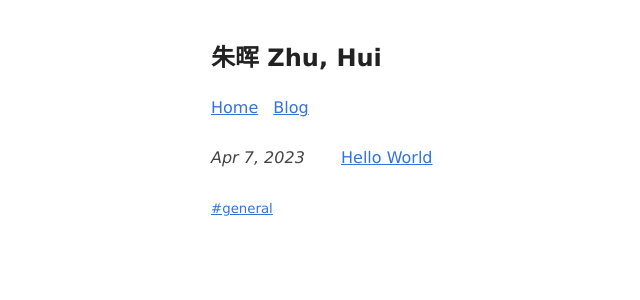
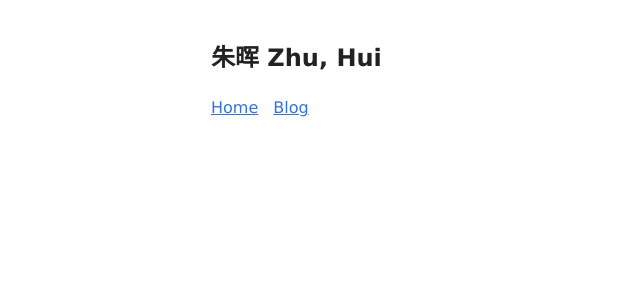
Before and after one commit to hui-math/hui-math.github.io, a Jekyll site: the page built from blog.md, in a window 1280 px wide. Shown: the top 300 px of the page, without its empty margins (69-709 px from the left). Built offline with Jekyll 4.4.1, drawn with Linux system fonts in a browser that asks for light colours.

Commit message:
remove tag

```diff
--- a/_posts/2023-04-07-Hello-World.md
+++ b/_posts/2023-04-07-Hello-World.md
@@ -3,8 +3,7 @@ layout: post
 title: Hello World
 subtitle: A test of the blogging functionality
 date: 2023-04-07 21:55:00 +0000
-tags:
-- general
+tag:
 ---
 
 ### This is a test
```
